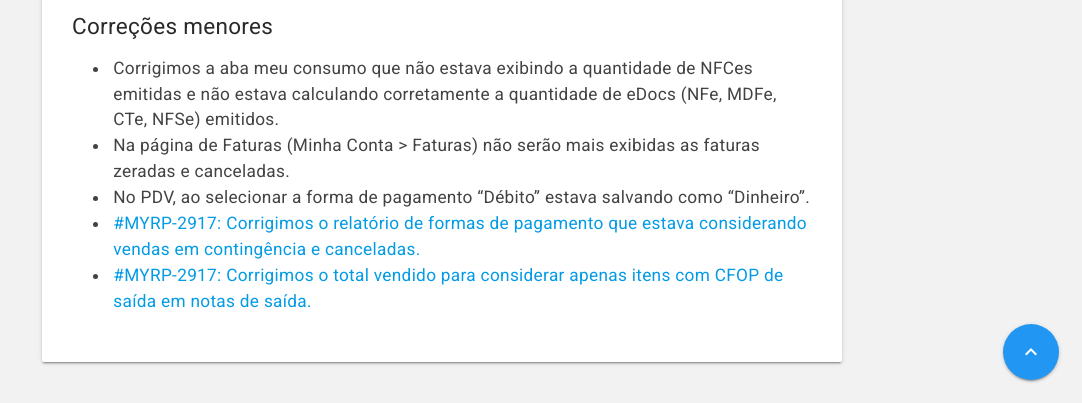
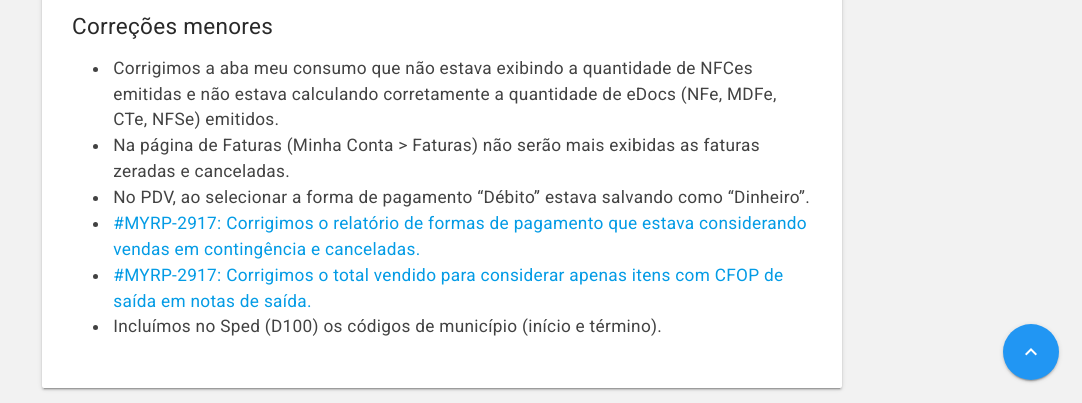
Before and after one commit to myrp-maicon/changelog-myrp, a Jekyll site: the page built from docs/docs/18.08.01.md, in a window 1280 px wide and 900 px high, scrolled down 1312 px, cut to the strip 497-900 px from the top of the window. Shown: the whole strip, without its empty margins (198-1280 px from the left). Built offline with Jekyll 4.4.1, drawn with Linux system fonts in a browser that asks for light colours; nearby versions of some CDN libraries; our own code applies the rules of GitHub Pages for plain Markdown files; the repository's description, which GitHub fills in, is left out.

Commit message:
Update 18.08.01.md

```diff
--- a/docs/docs/18.08.01.md
+++ b/docs/docs/18.08.01.md
@@ -29,3 +29,4 @@ Alguns clientes solicitaram que ao cadastrar/editar uma ordem de produção foss
 * No PDV, ao selecionar a forma de pagamento "Débito" estava salvando como "Dinheiro".
 * [#MYRP-2917: Corrigimos o relatório de formas de pagamento que estava considerando vendas em contingência e canceladas.](https://devmyrp.atlassian.net/browse/MYRP-2917)
 * [#MYRP-2917: Corrigimos o total vendido para considerar apenas itens com CFOP de saída em notas de saída.](https://devmyrp.atlassian.net/browse/MYRP-2917)
+* Incluímos no Sped (D100) os códigos de município (início e término).
```
